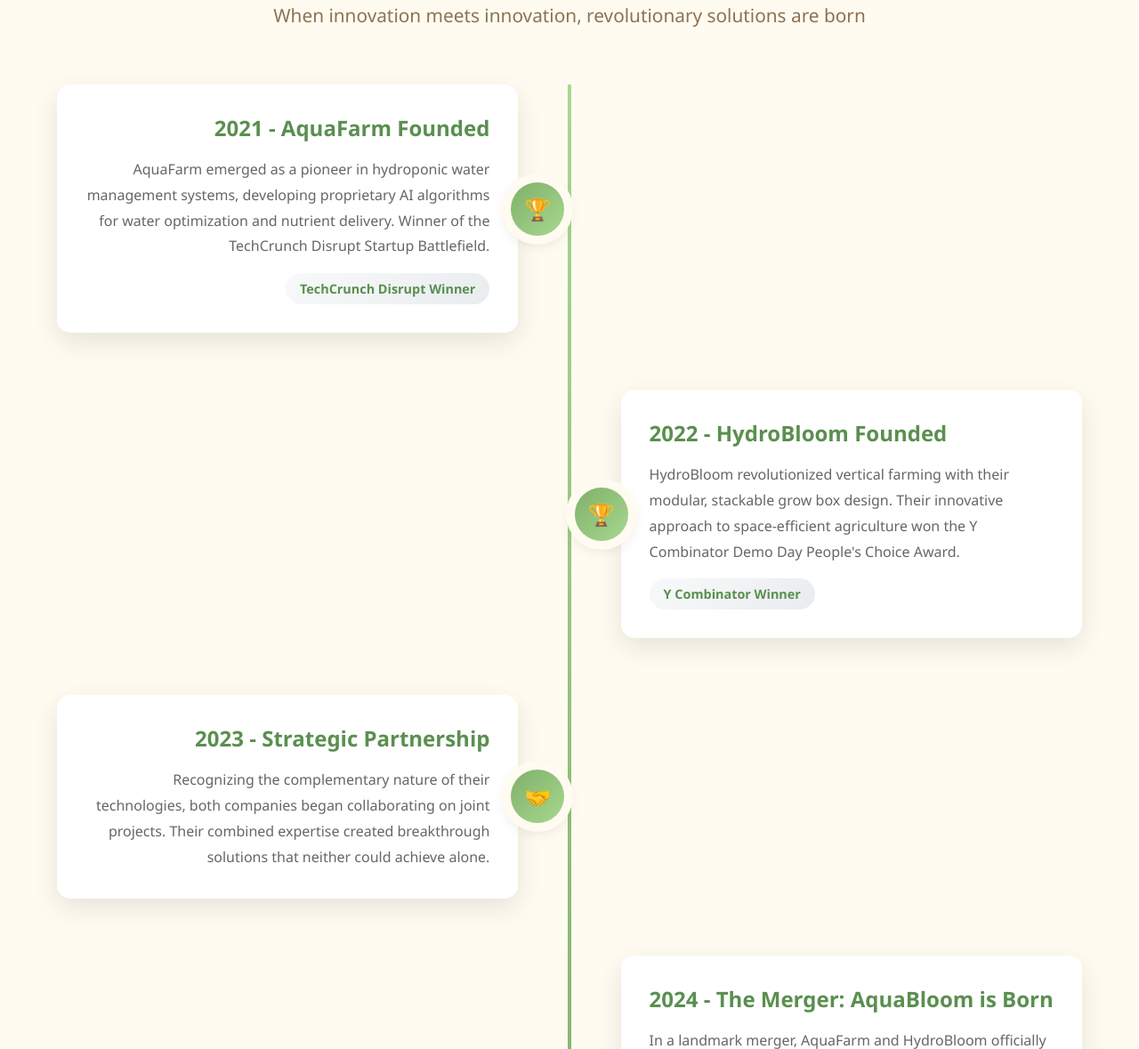
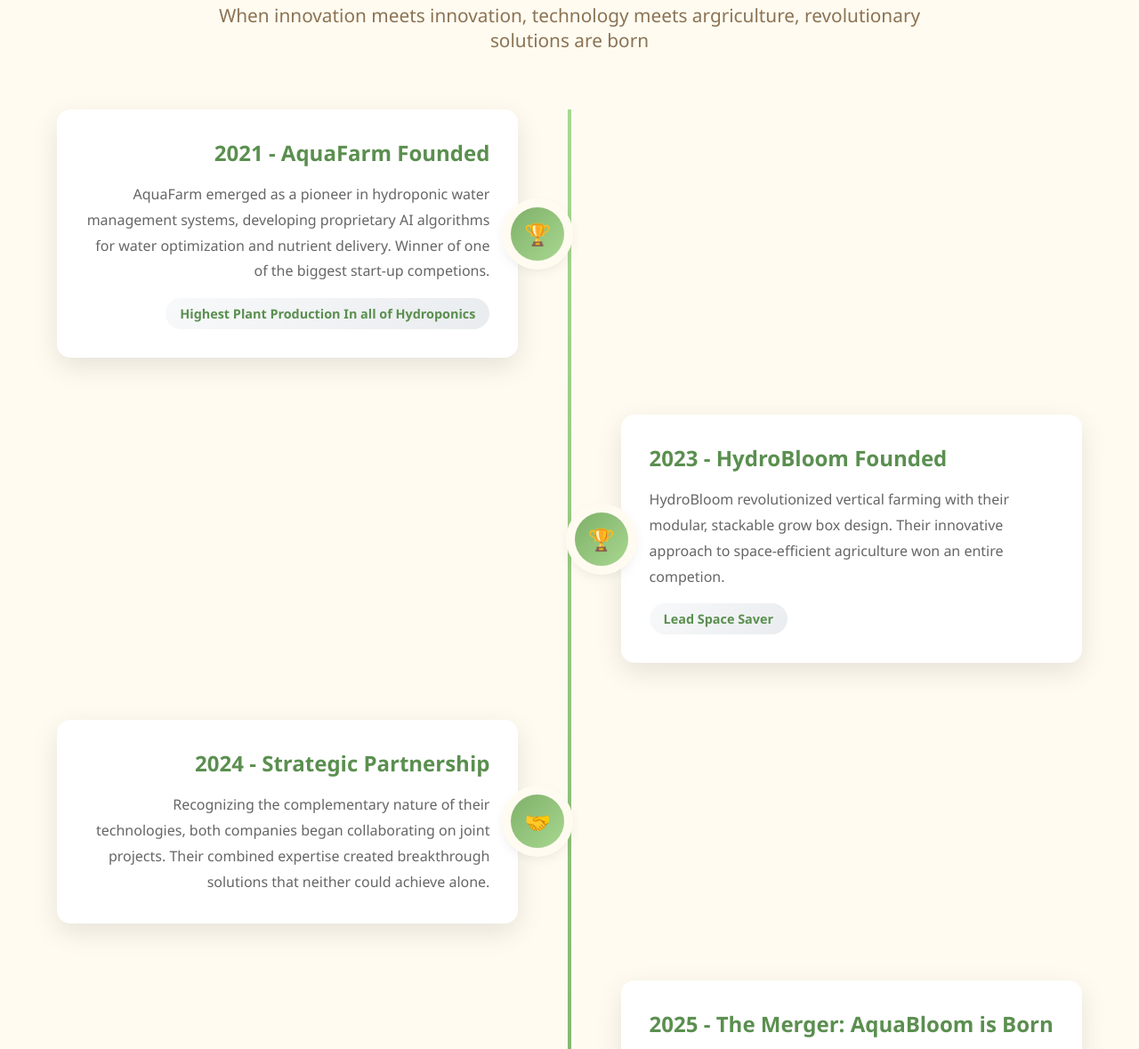
Before and after one commit to neilbauman21-hub/AuqaBloom, a plain HTML site: page about.html in a window 1280 px wide. Shown: the part 754-1933 px from the top of the page at 89% size. Drawn offline with Linux system fonts and the light colour scheme.

Commit message:
Update about.html

```diff
--- a/about.html
+++ b/about.html
@@ -348,16 +348,16 @@
 
     <section>
         <h2 class="section-title">The Birth of AquaBloom</h2>
-        <p class="section-subtitle">When innovation meets innovation, revolutionary solutions are born</p>
+        <p class="section-subtitle">When innovation meets innovation, technology meets argriculture, revolutionary solutions are born</p>
 
         <div class="timeline">
             <div class="timeline-item left">
                 <div class="timeline-content">
                     <div class="timeline-icon">🏆</div>
                     <h3>2021 - AquaFarm Founded</h3>
-                    <p>AquaFarm emerged as a pioneer in hydroponic water management systems, developing proprietary AI algorithms for water optimization and nutrient delivery. Winner of the TechCrunch Disrupt Startup Battlefield.</p>
+                    <p>AquaFarm emerged as a pioneer in hydroponic water management systems, developing proprietary AI algorithms for water optimization and nutrient delivery. Winner of one of the biggest start-up competions.</p>
                     <div class="achievement-badge">
-                        TechCrunch Disrupt Winner
+                        Highest Plant Production In all of Hydroponics
                     </div>
                 </div>
             </div>
@@ -365,10 +365,10 @@
             <div class="timeline-item right">
                 <div class="timeline-content">
                     <div class="timeline-icon">🏆</div>
-                    <h3>2022 - HydroBloom Founded</h3>
-                    <p>HydroBloom revolutionized vertical farming with their modular, stackable grow box design. Their innovative approach to space-efficient agriculture won the Y Combinator Demo Day People's Choice Award.</p>
+                    <h3>2023 - HydroBloom Founded</h3>
+                    <p>HydroBloom revolutionized vertical farming with their modular, stackable grow box design. Their innovative approach to space-efficient agriculture won an entire competion.</p>
                     <div class="achievement-badge">
-                        Y Combinator Winner
+                        Lead Space Saver
                     </div>
                 </div>
             </div>
@@ -376,7 +376,7 @@
             <div class="timeline-item left">
                 <div class="timeline-content">
                     <div class="timeline-icon">🤝</div>
-                    <h3>2023 - Strategic Partnership</h3>
+                    <h3>2024 - Strategic Partnership</h3>
                     <p>Recognizing the complementary nature of their technologies, both companies began collaborating on joint projects. Their combined expertise created breakthrough solutions that neither could achieve alone.</p>
                 </div>
             </div>
@@ -384,7 +384,7 @@
             <div class="timeline-item right">
                 <div class="timeline-content">
                     <div class="timeline-icon">⭐</div>
-                    <h3>2024 - The Merger: AquaBloom is Born</h3>
+                    <h3>2025 - The Merger: AquaBloom is Born</h3>
                     <p>In a landmark merger, AquaFarm and HydroBloom officially joined forces to create AquaBloom. The union combined AquaFarm's advanced AI water management with HydroBloom's revolutionary vertical farming architecture, creating the most advanced hydroponic farming system ever developed.</p>
                     <div class="achievement-badge" style="background: linear-gradient(135deg, var(--primary-green), var(--light-green)); color: white;">
                         Revolutionary Merger
@@ -397,8 +397,8 @@
     <section class="stats-section">
         <div class="stats-grid">
             <div class="stat-card">
-                <div class="stat-number" data-target="10000">0</div>
-                <div class="stat-label">Grow Boxes Deployed</div>
+                <div class="stat-number" data-target="1000000">0</div>
+                <div class="stat-label">Boxes Target Yearly</div>
             </div>
             <div class="stat-card">
                 <div class="stat-number" data-target="193">0</div>
```
